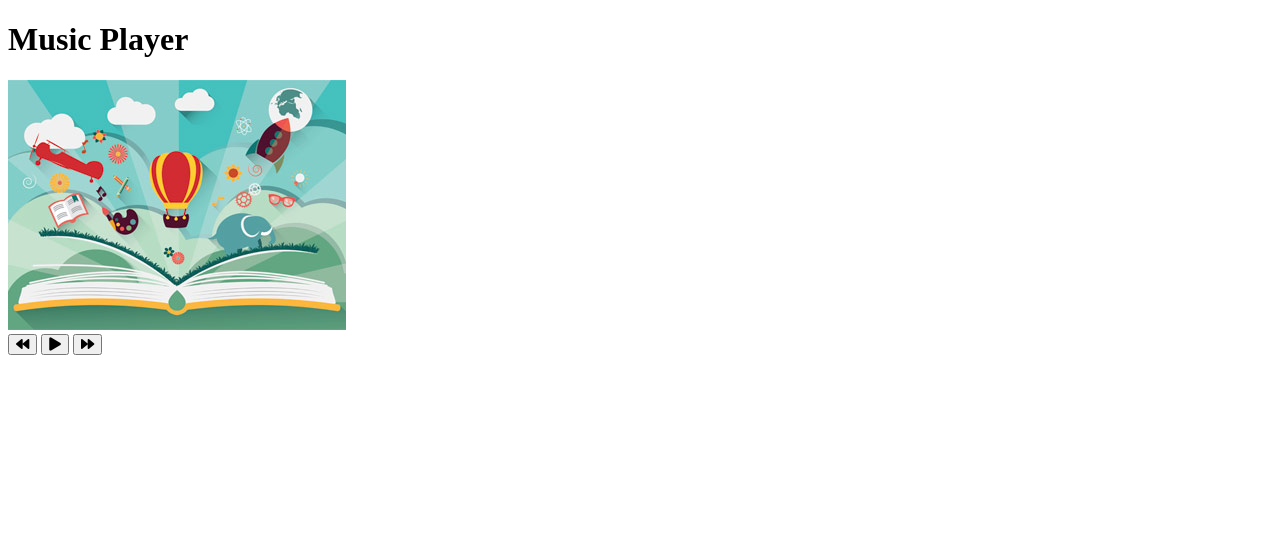
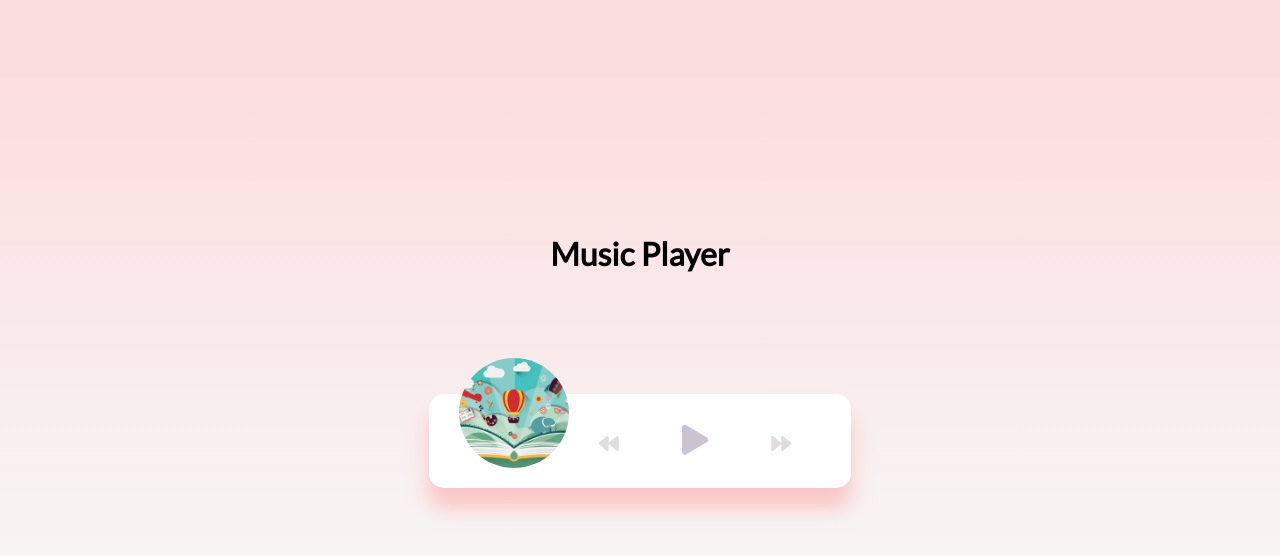
Before and after one commit to luistorres0/music-player, a plain HTML site: page index.html in a window 1280 px wide. Drawn offline with Linux system fonts and the light colour scheme.

Commit message:
Styled the image and controls

```diff
--- a/index.html
+++ b/index.html
@@ -28,7 +28,7 @@
       <audio src="music/ukulele.mp3" id="audio"></audio>
 
       <div class="img-container">
-          <img src="images/ukulele.jpg" alt="music-cover" id="cover">
+        <img src="images/ukulele.jpg" alt="music-cover" id="cover" />
       </div>
       <div class="navigation">
         <button id="prev" class="action-btn">
--- a/styles.css
+++ b/styles.css
@@ -0,0 +1,84 @@
+@import url("https://fonts.googleapis.com/css2?family=Lato&display=swap");
+
+* {
+  box-sizing: border-box;
+}
+
+body {
+  background-image: linear-gradient(0deg, rgba(247, 247, 247, 1) 23.8%, rgba(252, 221, 221, 1) 92%);
+  font-family: "Lato", sans-serif;
+  height: 100vh;
+  display: flex;
+  flex-direction: column;
+  justify-content: center;
+  align-items: center;
+  margin: 0;
+}
+
+.music-container {
+  background-color: #fff;
+  border-radius: 15px;
+  box-shadow: 0 20px 20px 0 rgba(252, 169, 169, 0.6);
+  display: flex;
+  padding: 20px 30px;
+  position: relative;
+  margin: 100px 0;
+  z-index: 10;
+}
+
+.img-container {
+  position: relative;
+  width: 110px;
+}
+
+.img-container img {
+  border-radius: 50%;
+  object-fit: cover;
+  height: 110px;
+  width: inherit;
+  position: absolute;
+  bottom: 0;
+  left: 0;
+  animation: rotate 3s linear infinite;
+  animation-play-state: paused;
+}
+
+.music-container.play .img-container img {
+  animation-play-state: running;
+}
+
+@keyframes rotate {
+  from {
+    transform: rotate(0deg);
+  }
+
+  to {
+    transform: rotate(360deg);
+  }
+}
+
+.navigatino {
+  display: flex;
+  align-items: center;
+  justify-content: center;
+  z-index: 1;
+}
+
+.action-btn {
+  background-color: #fff;
+  border: 0;
+  color: #dfdbdf;
+  font-size: 20px;
+  cursor: pointer;
+  padding: 10px;
+  margin: 0 20px;
+}
+
+.action-btn.action-btn-big {
+  color: #cdc2d0;
+  font-size: 30px;
+}
+
+.action-btn:focus {
+  outline: none;
+}
```
Lines whose indentation alone changed are shown as unchanged.
